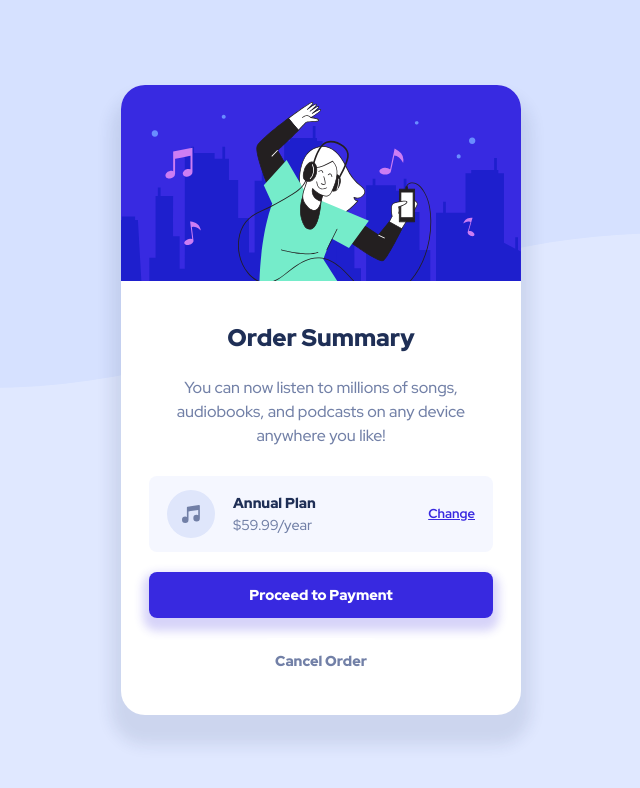
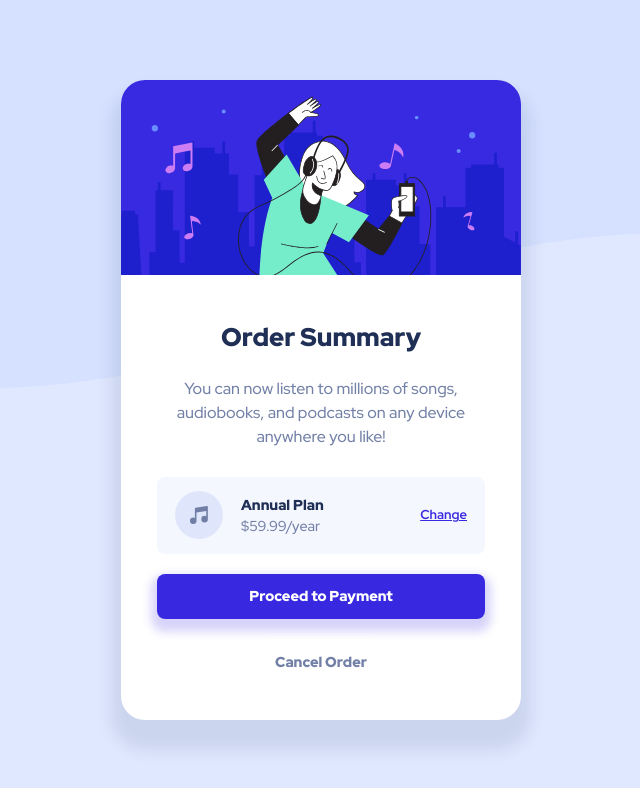
Before and after one commit to halivert/order-summary-component-challenge-hub, a website built with Vite: page index.html in a window 1280 px wide. Shown: the whole page, without its empty margins (319-959 px from the left). Built offline with nearby package versions, Linux system fonts and the light colour scheme.

Commit message:
Fix some styles

```diff
--- a/src/style.scss
+++ b/src/style.scss
@@ -71,13 +71,17 @@ main {
     gap: 1.25em;
 
     @include desktop {
-      padding: 2em 1.75em;
+      padding: 2.25em;
     }
   }
 
   &__title {
     color: var(--dark-blue);
     font-weight: 900;
+
+    @include desktop {
+      font-size: 1.6em;
+    }
   }
 
   &__description {
```
